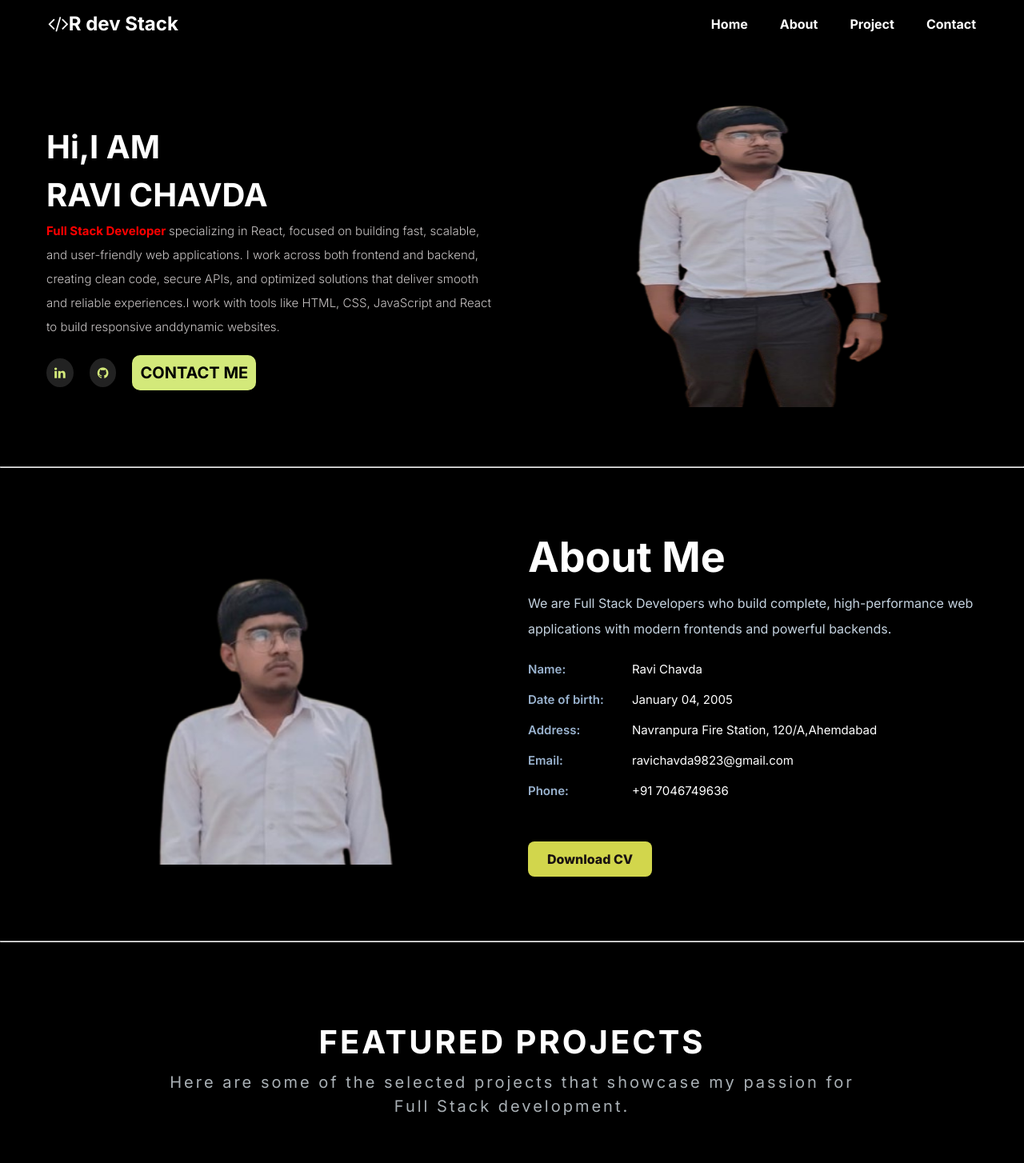
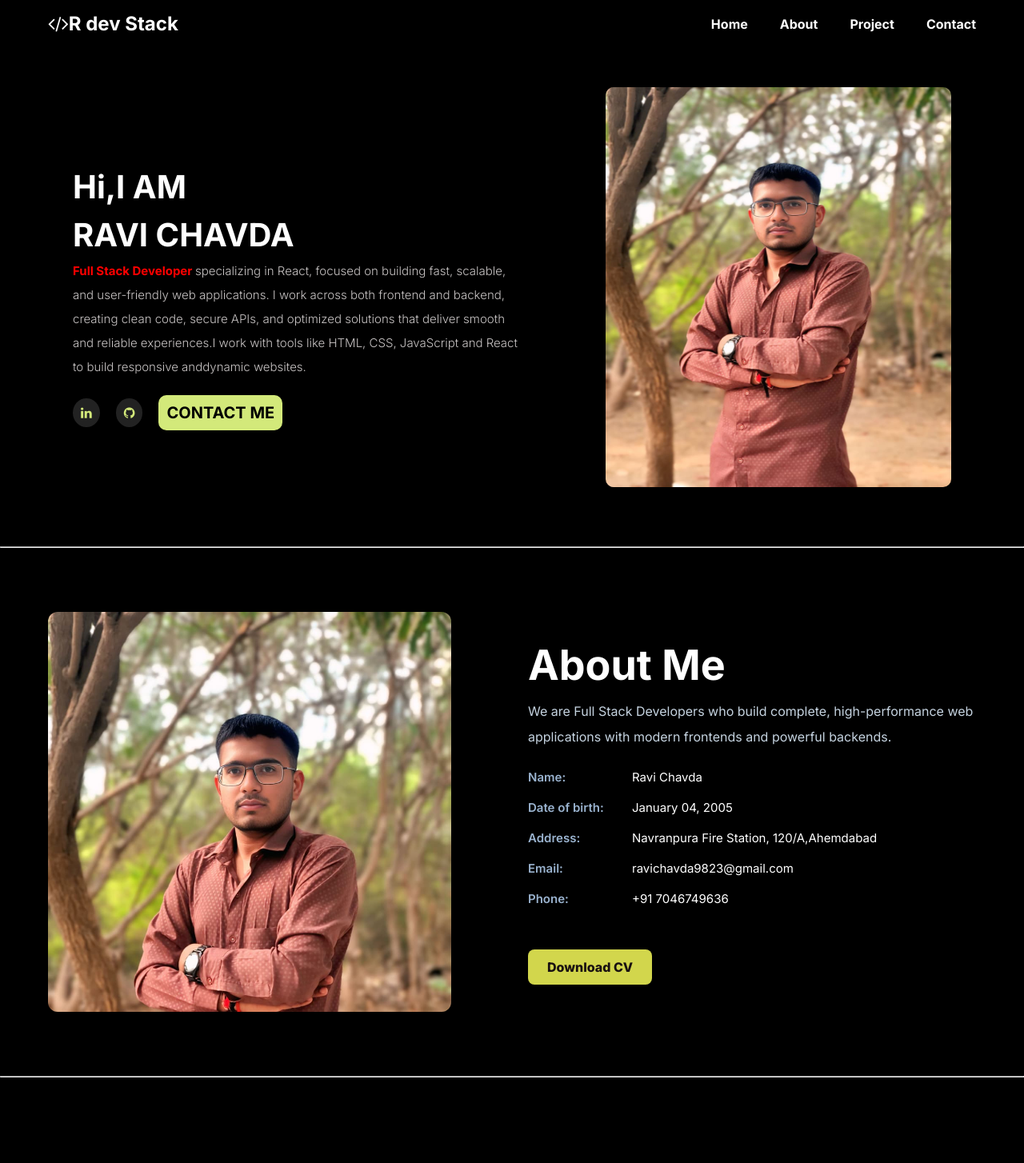
Before and after one commit to ravichavda9823-lgtm/Portfolio, a React (Vite) app: page / in a window 1280 px wide. Shown: the top 1454 px of the page at 80% size. Built offline with nearby package versions, Linux system fonts and the light colour scheme; a web font is replaced by a local one.

Commit message:
five commit

```diff
--- a/public/css/style.css
+++ b/public/css/style.css
@@ -112,12 +112,12 @@ button:hover {
 
 
 .photo {
-  width: 47%;
+  width: 36%;
 }
 .photo img {
   margin-top: 30px;
   width: 100%;
-  height: 400px;
+  height: 500px;
   border-radius: 10px;
   margin-bottom: 50px;
 }
@@ -148,8 +148,8 @@ button:hover {
 }
 
 .about-image {
-  width: 100%;
-  height: 400px;
+  width: 90%;
+  height: 500px;
   border-radius: 12px;
   overflow: hidden;
 }
--- a/src/Pages/Home.jsx
+++ b/src/Pages/Home.jsx
@@ -36,7 +36,7 @@ function Home() {
           </div>
         </div>
         <div className="photo text-center ">
-          <img src="/images/photo.png" alt />
+          <img src="/images\Photo.jpeg" alt />
         </div>
       </section>
 
@@ -54,7 +54,7 @@ function Home() {
           <div className="about-left">
             <div className="about-image">
               <div className="about-overlay" />
-              <img src="/images/photo.png" alt="About Image" />
+              <img src="/images\Photo.jpeg" alt="About Image" />
             </div>
           </div>
           {/* RIGHT CONTENT */}
```
Also changed, not shown: public/images/Photo.jpeg (added).
